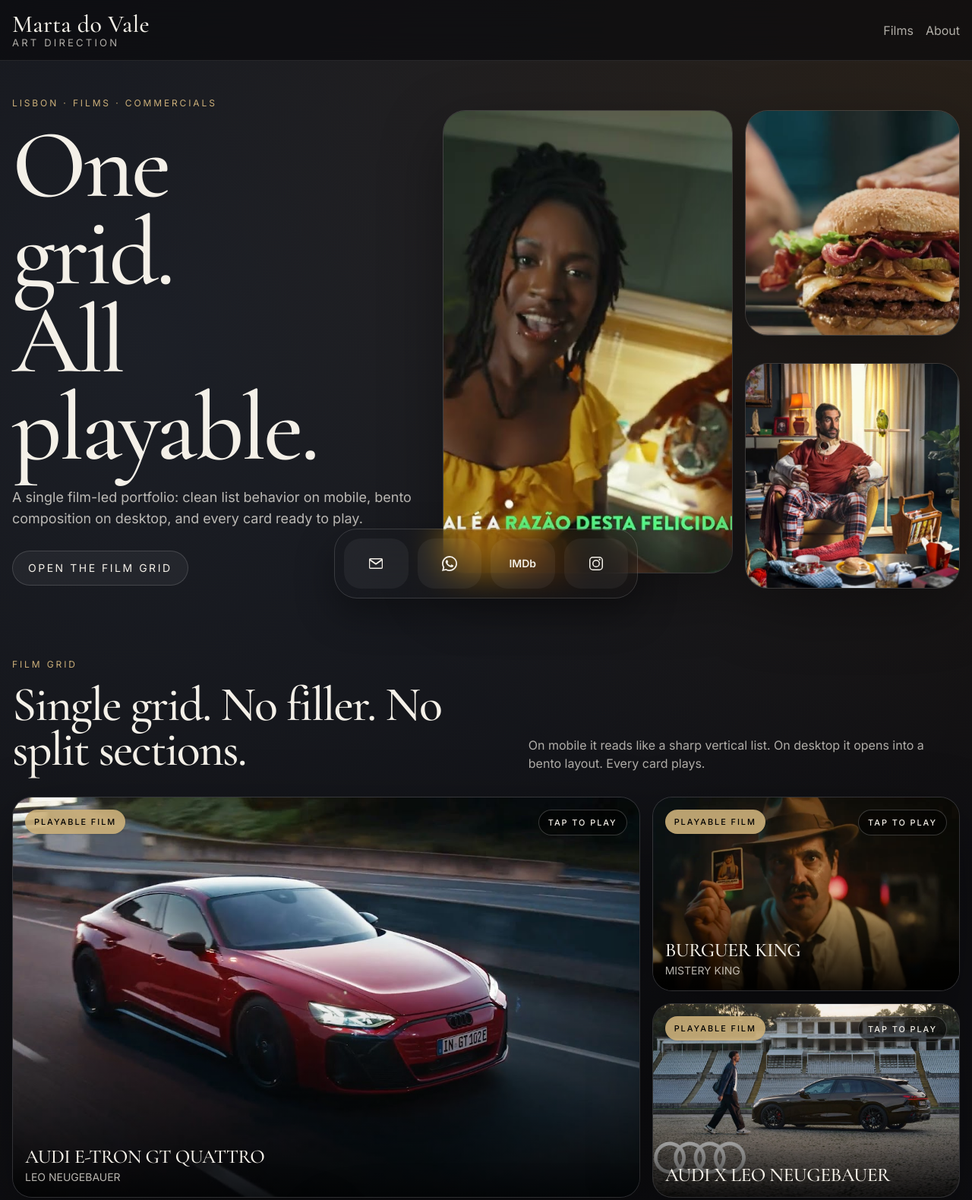
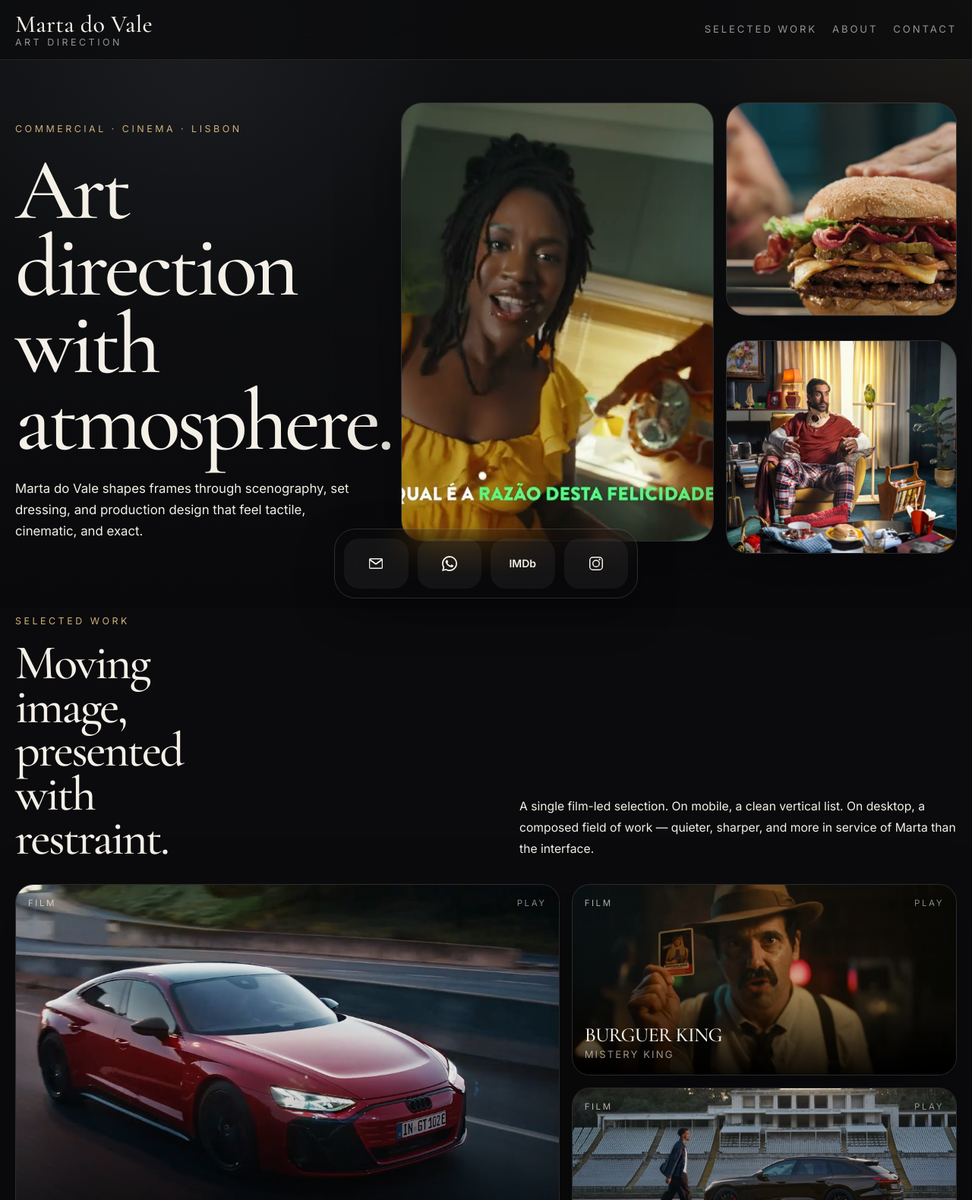
Before and after one commit to donna-og/marta-do-vale-portfolio, a website: page index.html in a window 1280 px wide. Shown: the top 1580 px of the page at 76% size. Drawn offline with Linux system fonts and the light colour scheme.

Commit message:
Shift Marta portfolio toward editorial tone

```diff
--- a/index.html
+++ b/index.html
@@ -3,111 +3,110 @@
   <head>
     <meta charset="UTF-8" />
     <meta name="viewport" content="width=device-width, initial-scale=1.0" />
-    <title>Marta do Vale — Visual worlds for bold stories</title>
+    <title>Marta do Vale — Art Direction</title>
     <meta
       name="description"
       content="Marta do Vale is a Lisbon-based art director and production designer creating cinematic visual worlds for films and commercials."
     />
     <meta name="theme-color" content="#0b0b0d" />
-    <meta property="og:title" content="Marta do Vale — Visual worlds for bold stories" />
+    <meta property="og:title" content="Marta do Vale — Art Direction" />
     <meta
       property="og:description"
-      content="Cinematic portfolio of Marta do Vale — art director and production designer for films and commercials."
+      content="Selected moving-image work by Marta do Vale — art director and production designer."
     />
     <meta property="og:type" content="website" />
     <meta property="og:image" content="assets/images/hero-living-room.jpg" />
     <link rel="stylesheet" href="styles.css" />
   </head>
-  <body class="min-h-screen bg-[radial-gradient(circle_at_top_right,rgba(129,92,42,0.22),transparent_24%),radial-gradient(circle_at_15%_10%,rgba(88,105,128,0.18),transparent_28%),linear-gradient(180deg,#101014_0%,#09090b_100%)] pb-28 font-sans text-cream md:pb-32">
-    <div class="pointer-events-none fixed inset-0 opacity-10 mix-blend-soft-light [background-image:radial-gradient(rgba(255,255,255,.8)_0.45px,transparent_0.45px)] [background-size:4px_4px]"></div>
+  <body class="min-h-screen bg-[#0b0b0d] pb-28 font-sans text-cream md:pb-32">
+    <div class="pointer-events-none fixed inset-0 opacity-[0.08] mix-blend-soft-light [background-image:radial-gradient(rgba(255,255,255,.8)_0.45px,transparent_0.45px)] [background-size:4px_4px]"></div>
+    <div class="pointer-events-none fixed inset-0 bg-[radial-gradient(circle_at_top_right,rgba(126,98,59,0.14),transparent_24%),radial-gradient(circle_at_20%_10%,rgba(99,110,126,0.12),transparent_28%),linear-gradient(180deg,#111214_0%,#09090b_100%)]"></div>
 
-    <header class="sticky top-0 z-40 border-b border-white/10 bg-[#0b0b0d]/70 backdrop-blur-xl">
-      <div class="mx-auto flex w-[min(calc(100%-1.5rem),1320px)] flex-col gap-3 py-4 sm:w-[min(calc(100%-2rem),1320px)] md:flex-row md:items-center md:justify-between">
+    <header class="sticky top-0 z-40 border-b border-white/10 bg-[#0b0b0d]/75 backdrop-blur-xl">
+      <div class="mx-auto flex w-[min(calc(100%-1.5rem),1240px)] flex-col gap-3 py-4 sm:w-[min(calc(100%-2rem),1240px)] md:flex-row md:items-center md:justify-between">
         <a href="#top" data-scroll-target="top" aria-label="Marta do Vale home" class="inline-flex flex-col leading-none">
           <span class="font-serif text-[2rem] tracking-[0.01em]">Marta do Vale</span>
-          <span class="mt-0.5 text-[0.82rem] uppercase tracking-[0.24em] text-cream/70">Art Direction</span>
+          <span class="mt-0.5 text-[0.78rem] uppercase tracking-[0.28em] text-cream/60">Art Direction</span>
         </a>
-        <nav class="flex flex-wrap gap-4 text-sm text-cream/70 md:text-base">
-          <a href="#films" data-scroll-target="films" class="transition hover:text-cream">Films</a>
+        <nav class="flex flex-wrap gap-5 text-[0.8rem] uppercase tracking-[0.22em] text-cream/60 md:text-[0.82rem]">
+          <a href="#films" data-scroll-target="films" class="transition hover:text-cream">Selected Work</a>
           <a href="#about" data-scroll-target="about" class="transition hover:text-cream">About</a>
+          <a href="#contact" data-scroll-target="contact" class="transition hover:text-cream">Contact</a>
         </nav>
       </div>
     </header>
 
     <main id="top" class="relative z-10">
-      <section class="mx-auto grid w-[min(calc(100%-1.5rem),1320px)] gap-8 py-8 sm:w-[min(calc(100%-2rem),1320px)] md:min-h-[calc(100vh-5rem)] md:grid-cols-[0.88fr_1.12fr] md:items-center md:py-12">
-        <div>
-          <p class="mb-4 text-xs uppercase tracking-[0.24em] text-accent">Lisbon · films · commercials</p>
-          <h1 class="max-w-[6ch] font-serif text-[clamp(3.35rem,14vw,8rem)] leading-[0.9] tracking-[-0.03em]">One grid. All playable.</h1>
-          <p class="mt-5 max-w-xl text-base leading-7 text-cream/75 sm:text-lg">
-            A single film-led portfolio: clean list behavior on mobile, bento composition on desktop, and every card ready to play.
+      <section class="mx-auto grid w-[min(calc(100%-1.5rem),1240px)] gap-8 py-10 sm:w-[min(calc(100%-2rem),1240px)] md:grid-cols-[0.78fr_1.22fr] md:items-end md:gap-10 md:py-14">
+        <div class="max-w-xl">
+          <p class="mb-5 text-[0.78rem] uppercase tracking-[0.28em] text-accent">Commercial · Cinema · Lisbon</p>
+          <h1 class="max-w-[7ch] font-serif text-[clamp(3.6rem,14vw,7.2rem)] leading-[0.88] tracking-[-0.04em] text-cream">Art direction with atmosphere.</h1>
+          <p class="mt-6 max-w-md text-[1rem] leading-7 text-cream/72 sm:text-[1.05rem]">
+            Marta do Vale shapes frames through scenography, set dressing, and production design that feel tactile, cinematic, and exact.
           </p>
-          <a href="#films" data-scroll-target="films" class="mt-7 inline-flex items-center rounded-full border border-white/15 bg-white/5 px-5 py-3 text-sm uppercase tracking-[0.18em] transition hover:border-accent hover:text-accent">
-            Open the film grid
-          </a>
         </div>
 
         <div class="grid gap-4 md:grid-cols-[1.15fr_0.85fr]">
-          <figure class="overflow-hidden rounded-[30px] border border-white/10 bg-white/5 shadow-luxe">
-            <img src="assets/images/hero-living-room.jpg" alt="Cinematic living-room set by Marta do Vale" class="h-[24rem] w-full object-cover md:h-[38rem]" />
+          <figure class="overflow-hidden rounded-[28px] border border-white/10 bg-white/5 shadow-luxe">
+            <img src="assets/images/hero-living-room.jpg" alt="Cinematic living-room set by Marta do Vale" class="h-[24rem] w-full object-cover md:h-[36rem]" />
           </figure>
           <div class="grid gap-4 md:grid-rows-2">
-            <figure class="overflow-hidden rounded-[30px] border border-white/10 bg-white/5 shadow-luxe">
-              <img src="assets/images/hero-neon-stage.jpg" alt="Neon-lit sculptural set design" class="h-[11.5rem] w-full object-cover md:h-full" />
+            <figure class="overflow-hidden rounded-[28px] border border-white/10 bg-white/5 shadow-luxe">
+              <img src="assets/images/hero-neon-stage.jpg" alt="Neon-lit sculptural set design" class="h-[11rem] w-full object-cover md:h-full" />
             </figure>
-            <figure class="overflow-hidden rounded-[30px] border border-white/10 bg-white/5 shadow-luxe md:translate-y-5">
-              <img src="assets/images/candle-table.jpg" alt="Warm ensemble frame around a candlelit table" class="h-[11.5rem] w-full object-cover md:h-full" />
+            <figure class="overflow-hidden rounded-[28px] border border-white/10 bg-white/5 shadow-luxe md:translate-y-4">
+              <img src="assets/images/candle-table.jpg" alt="Warm ensemble frame around a candlelit table" class="h-[11rem] w-full object-cover md:h-full" />
             </figure>
           </div>
         </div>
       </section>
 
-      <section id="films" class="mx-auto w-[min(calc(100%-1.5rem),1320px)] py-8 sm:w-[min(calc(100%-2rem),1320px)] md:py-12">
-        <div class="mb-8 flex flex-col gap-4 md:flex-row md:items-end md:justify-between">
-          <div class="max-w-2xl">
-            <p class="mb-4 text-xs uppercase tracking-[0.24em] text-accent">Film grid</p>
-            <h2 class="font-serif text-[clamp(2.8rem,5vw,5rem)] leading-[0.92] tracking-[-0.03em]">Single grid. No filler. No split sections.</h2>
+      <section id="films" class="mx-auto w-[min(calc(100%-1.5rem),1240px)] py-8 sm:w-[min(calc(100%-2rem),1240px)] md:py-10">
+        <div class="mb-8 grid gap-4 md:grid-cols-[0.9fr_1.1fr] md:items-end">
+          <div>
+            <p class="mb-4 text-[0.78rem] uppercase tracking-[0.28em] text-accent">Selected work</p>
+            <h2 class="max-w-[8ch] font-serif text-[clamp(2.7rem,5vw,4.9rem)] leading-[0.9] tracking-[-0.04em]">Moving image, presented with restraint.</h2>
           </div>
-          <p class="max-w-xl text-sm leading-6 text-cream/70 sm:text-base">
-            On mobile it reads like a sharp vertical list. On desktop it opens into a bento layout. Every card plays.
+          <p class="max-w-xl justify-self-end text-[0.98rem] leading-7 text-cream/68">
+            A single film-led selection. On mobile, a clean vertical list. On desktop, a composed field of work — quieter, sharper, and more in service of Marta than the interface.
           </p>
         </div>
 
-        <div id="film-grid" class="grid grid-cols-1 gap-4 md:auto-flow-dense md:grid-cols-12 md:auto-rows-[120px]"></div>
+        <div id="film-grid" class="grid grid-cols-1 gap-4 md:auto-flow-dense md:grid-cols-12 md:auto-rows-[118px]"></div>
       </section>
 
-      <section id="about" class="mx-auto grid w-[min(calc(100%-1.5rem),1320px)] gap-4 py-8 sm:w-[min(calc(100%-2rem),1320px)] md:grid-cols-[1.05fr_0.95fr] md:py-12">
-        <div class="relative overflow-hidden rounded-[30px] border border-white/10 bg-white/5 shadow-luxe">
-          <img src="assets/images/writing-study.jpg" alt="Styled study interior with layered props and warm light" class="h-[24rem] w-full object-cover md:h-full md:min-h-[32rem]" />
+      <section id="about" class="mx-auto grid w-[min(calc(100%-1.5rem),1240px)] gap-4 py-10 sm:w-[min(calc(100%-2rem),1240px)] md:grid-cols-[1.02fr_0.98fr] md:py-14">
+        <div class="relative overflow-hidden rounded-[28px] border border-white/10 bg-white/5 shadow-luxe">
+          <img src="assets/images/writing-study.jpg" alt="Styled study interior with layered props and warm light" class="h-[24rem] w-full object-cover md:h-full md:min-h-[30rem]" />
           <div class="absolute inset-0 bg-gradient-to-b from-transparent via-transparent to-black/65"></div>
         </div>
-        <div class="flex flex-col justify-end rounded-[30px] border border-white/10 bg-white/[0.06] p-8 shadow-luxe">
-          <p class="mb-4 text-xs uppercase tracking-[0.24em] text-accent">About</p>
-          <h2 class="font-serif text-[clamp(2.8rem,5vw,4.5rem)] leading-[0.94] tracking-[-0.03em]">Lisbon-born. Story-driven. Detail-obsessed.</h2>
-          <p class="mt-4 text-base leading-7 text-cream/75">
-            Marta do Vale works across cinema and advertising, shaping frames through scenography, set dressing, and art direction that feels tactile, intentional, and cinematic.
+        <div class="flex flex-col justify-end rounded-[28px] border border-white/10 bg-white/[0.05] p-8 shadow-luxe">
+          <p class="mb-4 text-[0.78rem] uppercase tracking-[0.28em] text-accent">About</p>
+          <h2 class="font-serif text-[clamp(2.6rem,4.8vw,4.2rem)] leading-[0.92] tracking-[-0.04em]">Lisbon-born. Story-driven. Detail-obsessed.</h2>
+          <p class="mt-5 text-[1rem] leading-7 text-cream/72">
+            Working across cinema and advertising since 2011, Marta do Vale builds visual worlds with tactile precision — balancing mood, texture, and practical on-set craft.
           </p>
-          <p class="mt-4 text-base leading-7 text-cream/75">
-            Trained in Lisbon and working in art departments since 2011, she brings both visual taste and on-set discipline to every production.
+          <p class="mt-4 text-[1rem] leading-7 text-cream/72">
+            Her work brings discipline to production and feeling to the frame, making spaces look lived-in, intentional, and unmistakably cinematic.
           </p>
         </div>
       </section>
     </main>
 
-    <div id="contact" class="fixed inset-x-2 bottom-[calc(env(safe-area-inset-bottom,0px)+0.75rem)] z-40 mx-auto grid w-[min(25rem,calc(100%-1rem))] grid-cols-4 gap-3 rounded-[30px] border border-white/15 bg-[#08080a]/82 p-3 shadow-[0_20px_50px_rgba(0,0,0,0.35)] backdrop-blur-xl sm:inset-x-0">
-      <a class="flex min-h-[4.1rem] items-center justify-center rounded-[22px] bg-white/5 p-3 transition hover:bg-white/10" href="mailto:hellomartadovale@gmail.com" aria-label="Email Marta">
+    <div id="contact" class="fixed inset-x-2 bottom-[calc(env(safe-area-inset-bottom,0px)+0.75rem)] z-40 mx-auto grid w-[min(25rem,calc(100%-1rem))] grid-cols-4 gap-3 rounded-[28px] border border-white/15 bg-[#08080a]/84 p-3 shadow-[0_20px_50px_rgba(0,0,0,0.35)] backdrop-blur-xl sm:inset-x-0">
+      <a class="flex min-h-[4.1rem] items-center justify-center rounded-[20px] bg-white/5 p-3 transition hover:bg-white/10" href="mailto:hellomartadovale@gmail.com" aria-label="Email Marta">
         <svg viewBox="0 0 24 24" aria-hidden="true" class="h-6 w-6"><path d="M3 6.75A1.75 1.75 0 0 1 4.75 5h14.5A1.75 1.75 0 0 1 21 6.75v10.5A1.75 1.75 0 0 1 19.25 19H4.75A1.75 1.75 0 0 1 3 17.25V6.75Zm1.9-.25L12 11.56l7.1-5.06H4.9Zm14.6 11a.25.25 0 0 0 .25-.25V8.2l-7.31 5.22a.75.75 0 0 1-.88 0L4.25 8.2v9.05c0 .14.11.25.25.25h14.99Z" fill="currentColor"/></svg>
       </a>
-      <a class="flex min-h-[4.1rem] items-center justify-center rounded-[22px] bg-white/5 p-3 transition hover:bg-white/10" href="https://api.whatsapp.com/send?phone=351918373368" target="_blank" rel="noreferrer" aria-label="Call or WhatsApp Marta">
+      <a class="flex min-h-[4.1rem] items-center justify-center rounded-[20px] bg-white/5 p-3 transition hover:bg-white/10" href="https://api.whatsapp.com/send?phone=351918373368" target="_blank" rel="noreferrer" aria-label="Call or WhatsApp Marta">
         <svg viewBox="0 0 24 24" aria-hidden="true" class="h-6 w-6"><path d="M19.05 4.94A9.9 9.9 0 0 0 12.02 2C6.51 2 2.03 6.48 2.03 12c0 1.77.46 3.5 1.34 5.02L2 22l5.11-1.34A9.93 9.93 0 0 0 12.02 22C17.53 22 22 17.52 22 12c0-2.67-1.04-5.18-2.95-7.06ZM12.02 20.3a8.24 8.24 0 0 1-4.2-1.15l-.3-.18-3.03.8.81-2.96-.2-.31A8.23 8.23 0 1 1 20.3 12a8.3 8.3 0 0 1-8.28 8.3Zm4.53-6.2c-.25-.13-1.49-.74-1.72-.82-.23-.09-.4-.13-.57.13-.17.25-.66.82-.81.99-.15.17-.3.19-.55.06-.25-.13-1.07-.39-2.04-1.25-.75-.67-1.26-1.5-1.4-1.75-.15-.25-.02-.38.11-.51.12-.12.25-.3.38-.45.13-.15.17-.25.25-.42.08-.17.04-.32-.02-.45-.06-.13-.57-1.37-.78-1.87-.2-.49-.41-.42-.57-.43h-.49c-.17 0-.45.06-.68.32s-.89.87-.89 2.13.91 2.47 1.04 2.64c.13.17 1.79 2.73 4.33 3.82.6.26 1.07.41 1.44.52.61.19 1.16.16 1.6.1.49-.07 1.49-.61 1.7-1.2.21-.59.21-1.09.15-1.19-.06-.1-.23-.16-.48-.29Z" fill="currentColor"/></svg>
       </a>
-      <a class="flex min-h-[4.1rem] items-center justify-center rounded-[22px] bg-white/5 p-3 text-sm font-semibold transition hover:bg-white/10" href="https://www.imdb.com/name/nm6185805/" target="_blank" rel="noreferrer" aria-label="Marta on IMDb">IMDb</a>
-      <a class="flex min-h-[4.1rem] items-center justify-center rounded-[22px] bg-white/5 p-3 transition hover:bg-white/10" href="https://www.instagram.com/martadovale.art?igsh=MTZ1ZWg0cjI0amUwbA==" target="_blank" rel="noreferrer" aria-label="Marta on Instagram">
+      <a class="flex min-h-[4.1rem] items-center justify-center rounded-[20px] bg-white/5 p-3 text-sm font-semibold transition hover:bg-white/10" href="https://www.imdb.com/name/nm6185805/" target="_blank" rel="noreferrer" aria-label="Marta on IMDb">IMDb</a>
+      <a class="flex min-h-[4.1rem] items-center justify-center rounded-[20px] bg-white/5 p-3 transition hover:bg-white/10" href="https://www.instagram.com/martadovale.art?igsh=MTZ1ZWg0cjI0amUwbA==" target="_blank" rel="noreferrer" aria-label="Marta on Instagram">
         <svg viewBox="0 0 24 24" aria-hidden="true" class="h-6 w-6"><path d="M7.75 3h8.5A4.75 4.75 0 0 1 21 7.75v8.5A4.75 4.75 0 0 1 16.25 21h-8.5A4.75 4.75 0 0 1 3 16.25v-8.5A4.75 4.75 0 0 1 7.75 3Zm0 1.5A3.25 3.25 0 0 0 4.5 7.75v8.5a3.25 3.25 0 0 0 3.25 3.25h8.5a3.25 3.25 0 0 0 3.25-3.25v-8.5a3.25 3.25 0 0 0-3.25-3.25h-8.5Zm8.88 1.12a1.13 1.13 0 1 1 0 2.26 1.13 1.13 0 0 1 0-2.26ZM12 7a5 5 0 1 1 0 10 5 5 0 0 1 0-10Zm0 1.5A3.5 3.5 0 1 0 12 15.5 3.5 3.5 0 0 0 12 8.5Z" fill="currentColor"/></svg>
       </a>
     </div>
 
-    <div class="video-modal fixed inset-0 z-50 hidden items-center justify-center bg-black/80 p-4 backdrop-blur-xl">
+    <div class="video-modal fixed inset-0 z-50 hidden items-center justify-center bg-black/82 p-4 backdrop-blur-xl">
       <button class="video-close absolute right-4 top-4 flex h-12 w-12 items-center justify-center rounded-full bg-white/10 text-4xl leading-none text-white transition hover:bg-white/20" aria-label="Close video">×</button>
       <div class="aspect-video w-full max-w-6xl overflow-hidden rounded-[24px] shadow-[0_40px_120px_rgba(0,0,0,0.5)]">
         <iframe id="video-frame" src="" title="Selected film" allow="accelerometer; autoplay; clipboard-write; encrypted-media; gyroscope; picture-in-picture; web-share" allowfullscreen class="hidden h-full w-full border-0 bg-black"></iframe>
--- a/script.js
+++ b/script.js
@@ -5,7 +5,7 @@
     kind: 'youtube',
     videoId: 'gLew21SCHho',
     poster: 'assets/posters/17-dcf30e-b42094eba406450ba4a4e67afbed8766-mv2-jpg.jpg',
-    size: 'md:col-span-8 md:row-span-4'
+    size: 'md:col-span-7 md:row-span-4'
   },
   {
     title: 'BURGUER KING',
@@ -13,7 +13,7 @@
     kind: 'youtube',
     videoId: 'J5piUQ29V-c',
     poster: 'assets/posters/22-dcf30e-e4aee655d28c408fb446ef55dd5a88b2-mv2-jpg.jpg',
-    size: 'md:col-span-4 md:row-span-2'
+    size: 'md:col-span-5 md:row-span-2'
   },
   {
     title: 'AUDI X LEO NEUGEBAUER',
@@ -21,7 +21,7 @@
     kind: 'youtube',
     videoId: 'MXnyb9T8XtM',
     poster: 'assets/posters/10-dcf30e-82fd0ef459ba437a87ccd09b454560e9-mv2-jpg.jpg',
-    size: 'md:col-span-4 md:row-span-2'
+    size: 'md:col-span-5 md:row-span-2'
   },
   {
     title: 'ADIDAS X S. L. BENFICA',
@@ -37,7 +37,7 @@
     kind: 'mp4',
     videoSrc: 'https://video.wixstatic.com/video/dcf30e_9194b77da18f4054b8d43ccd0a168cc9/720p/mp4/file.mp4',
     poster: 'assets/posters/13-dcf30e-9194b77da18f4054b8d43ccd0a168cc9f000-jpg.jpg',
-    size: 'md:col-span-8 md:row-span-2'
+    size: 'md:col-span-4 md:row-span-4'
   },
   {
     title: 'BUONDI',
@@ -209,15 +209,11 @@
 const closeButton = document.querySelector('.video-close');
 const scrollLinks = document.querySelectorAll('[data-scroll-target]');
 
-if ('scrollRestoration' in history) {
-  history.scrollRestoration = 'manual';
-}
+if ('scrollRestoration' in history) history.scrollRestoration = 'manual';
 
 window.addEventListener('load', () => {
   const url = new URL(window.location.href);
-  if (url.hash) {
-    history.replaceState(null, '', `${url.pathname}${url.search}`);
-  }
+  if (url.hash) history.replaceState(null, '', `${url.pathname}${url.search}`);
   window.scrollTo({ top: 0, left: 0, behavior: 'auto' });
 });
 
@@ -242,19 +238,21 @@
 filmGrid.innerHTML = films.map((film) => `
   <button
     type="button"
-    class="group relative overflow-hidden rounded-[26px] border border-white/10 bg-white/5 text-left shadow-luxe transition hover:-translate-y-0.5 ${film.size || 'md:col-span-4 md:row-span-2'}"
+    class="group relative overflow-hidden rounded-[24px] border border-white/10 bg-white/[0.04] text-left shadow-luxe transition duration-300 hover:-translate-y-0.5 ${film.size}"
     data-kind="${film.kind}"
     data-video-id="${film.videoId || ''}"
     data-video-src="${film.videoSrc || ''}"
     aria-label="Play ${film.title}"
   >
-    <img src="${film.poster}" alt="${film.title} poster" loading="lazy" data-fallback="${fallbackImage}" class="h-[22rem] w-full object-cover transition duration-500 group-hover:scale-[1.03] md:h-full" />
-    <div class="absolute inset-0 bg-gradient-to-b from-transparent via-transparent to-black/85"></div>
-    <span class="absolute left-4 top-4 z-10 rounded-full bg-accent/90 px-3 py-2 text-[0.68rem] font-medium uppercase tracking-[0.18em] text-black shadow">Playable film</span>
-    <span class="absolute right-4 top-4 z-10 rounded-full border border-white/20 bg-black/50 px-3 py-2 text-[0.68rem] font-medium uppercase tracking-[0.18em] text-cream">Tap to play</span>
-    <div class="absolute inset-x-4 bottom-4 z-10">
-      <h3 class="font-serif text-[1.6rem] leading-[0.95] tracking-[-0.02em] text-cream">${film.title}</h3>
-      ${film.subtitle ? `<p class="mt-1 text-sm leading-5 text-cream/75">${film.subtitle}</p>` : ''}
+    <img src="${film.poster}" alt="${film.title} poster" loading="lazy" data-fallback="${fallbackImage}" class="h-[22rem] w-full object-cover transition duration-500 group-hover:scale-[1.02] md:h-full" />
+    <div class="absolute inset-0 bg-gradient-to-b from-black/5 via-black/10 to-black/90"></div>
+    <div class="absolute inset-x-4 top-4 z-10 flex items-start justify-between gap-3">
+      <span class="text-[0.72rem] uppercase tracking-[0.22em] text-cream/70">Film</span>
+      <span class="text-[0.72rem] uppercase tracking-[0.22em] text-cream/55">Play</span>
+    </div>
+    <div class="absolute inset-x-4 bottom-4 z-10 max-w-[18rem]">
+      <h3 class="font-serif text-[1.65rem] leading-[0.92] tracking-[-0.03em] text-cream">${film.title}</h3>
+      ${film.subtitle ? `<p class="mt-1 text-[0.82rem] uppercase tracking-[0.16em] text-cream/60">${film.subtitle}</p>` : ''}
     </div>
   </button>
 `).join('');
```
Also changed, not shown: styles.css.
